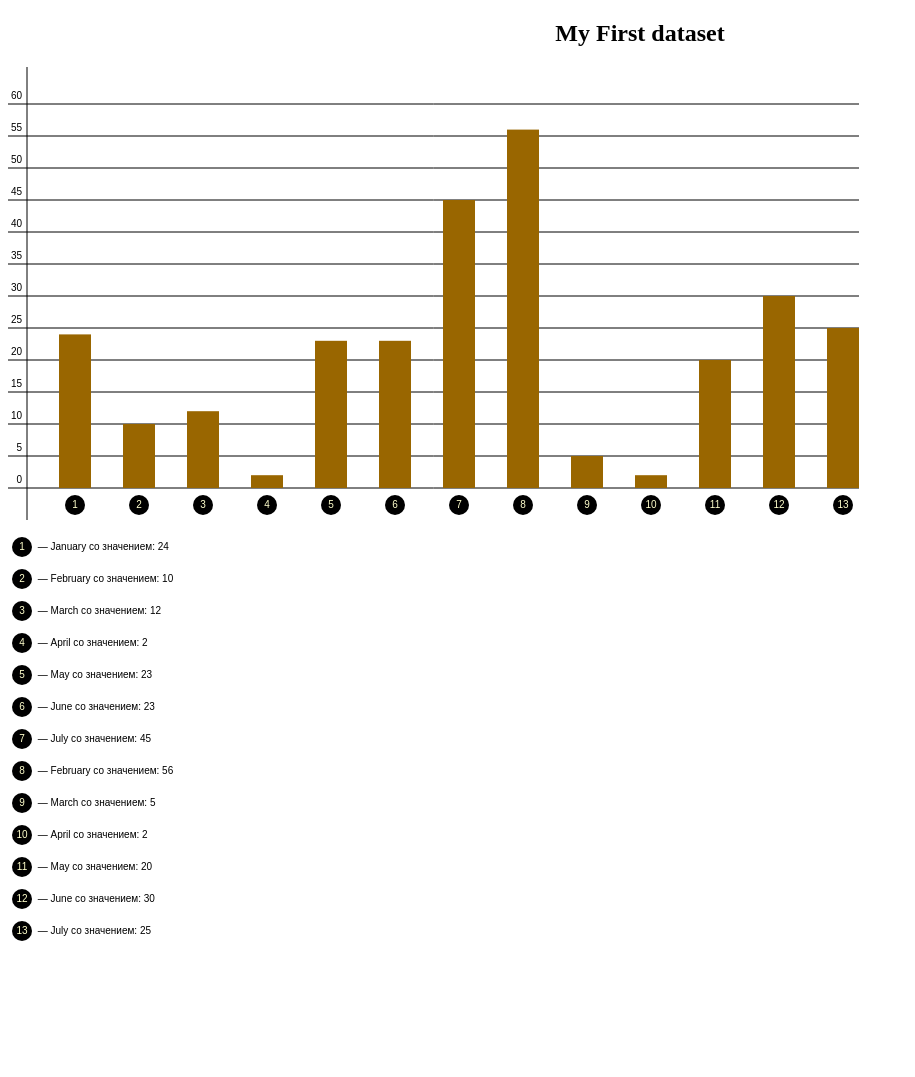
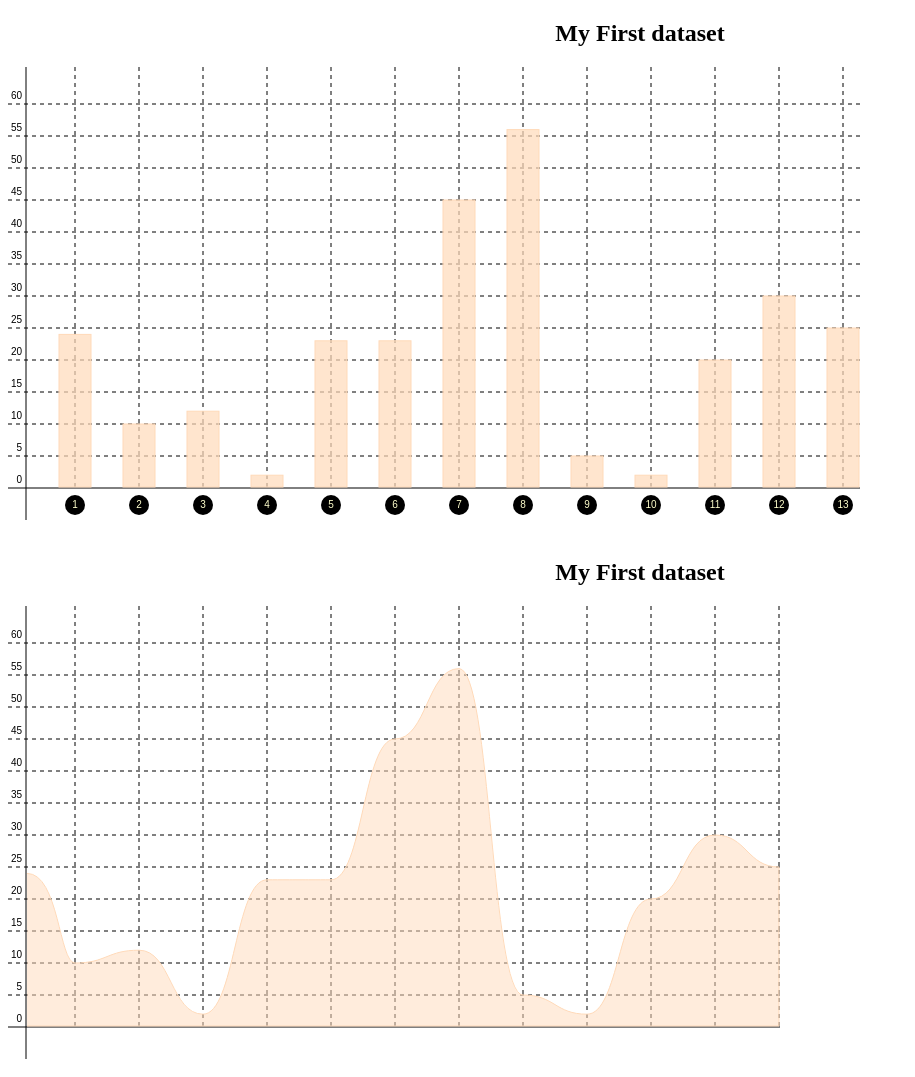
Before and after one commit to BuboScandiacus28/canvas, a plain HTML site: page index.html in a window 1280 px wide. Shown: the whole page, without its empty margins (0-915 px from the left). Before the commit the page ends 995 px from the top, so only its background shows below. Drawn offline with Linux system fonts and the light colour scheme.

Commit message:
v 1.5 redesign

```diff
--- a/common.js
+++ b/common.js
@@ -6,6 +6,7 @@ class Chart {
         this.ctx = ctx;
 
         this.type = obj.type;
+
         this.data = obj.data;
         this.title = obj.data.datasets.label;
 
@@ -33,8 +34,6 @@ class Chart {
         } else if (this.type === 'diagramm') {
             this.setColumn();
         }
-
-        this.setLegend();
     }
 
     get type() {
@@ -96,14 +95,16 @@ class Chart {
     }
 
     setCanvasSize() {
-        this.canvas.height = (32 * (this.countSteps + 2)) + 20 + (32 * this.data.labels.length) + 32;
-        this.canvas.width = (this.data.labels.length * 2 * 32) + (String(this.limit).length * 7) + 5;
+        this.canvas.height = (32 * (this.countSteps + 2)) + 20;
+        this.canvas.width = (this.data.labels.length * 2 * 32) + (String(this.limit).length * 7) + 6;
+        if (this.type === 'graph') this.canvas.width += -80;
     }
 
     setGrid() {
         let limit = this.limit,
-            x = String(limit).length * 7,
-            y = 32;
+            x = (String(limit).length * 7),
+            y = 32,
+            count = this.data.labels.length;
 
         this.ctx.textAlign = "end";
 
@@ -111,35 +112,59 @@ class Chart {
 
             this.ctx.fillText(limit, x, y);
 
-            this.setLine(0, y + 5, this.canvas.width, y + 5, false);
-
             if (limit <= 0) break;
 
             y += 32;
             limit -= this.step;
         }
 
-        x += 5;
+        x = 0;
+        limit = this.limit;
+        y = 32;
+
+        while (true) {
+
+            if (limit <= 0) break;
+
+            this.setLine(x, y + 5, x + 4, y + 5, false);
+
+            if (x >= this.canvas.width) {
+                x = 0;
+                y += 32;
+                limit -= this.step;
+            } else {
+                x += 8;
+            }
+
+        }
+
+        this.setLine(0, y + 5, this.canvas.width, y + 5, false);
+
+        x = (String(limit).length * 7) + 11;
         y += 32;
 
         this.setLine(x, 0, x, y + 5, false);
-    }
 
-    setLegend() {
-        let x = String(this.limit).length * 7,
-            y = (32 * (this.countSteps + 2)) + 32,
-            data = this.data.datasets.data,
-            labels = this.data.labels;
+        y = 0;
+        x += 49;
 
-        for (let i = 0; i < labels.length; i++) {
+        while (true) {
 
-            this.setCircle(x, y, i + 1);
+            if (count <= 0) break;
 
-            this.ctx.textAlign = "start";
-            this.ctx.fillText(` — ${labels[i]} со значением: ${data[i]}`, x + 13, y + 3);
+            this.setLine(x, y, x, y + 4, false);
 
-            y += 32;
+            if (y >= (32 * (this.countSteps + 1))) {
+                x += 64;
+                y = 0;
+                count--;
+            } else {
+                y += 8;
+            }
+
         }
+
+
     }
 
     setColumn() {
@@ -148,17 +173,20 @@ class Chart {
             y = 0,
             data = this.data.datasets.data,
             columnHight = 0,
-            circleY = (32 * (this.countSteps + 2)) - 10;
+            circleY = (32 * (this.countSteps + 2)) - 10,
+            contentColor = this.data.datasets.contentColor;
 
         for (let i = 0; i < data.length; i++) {
 
-            this.ctx.fillStyle = this.data.datasets.contentColor;
+            this.ctx.strokeStyle = `rgba(${contentColor.r}, ${contentColor.g}, ${contentColor.b}, 1)`;
+            this.ctx.fillStyle = `rgba(${contentColor.r}, ${contentColor.g}, ${contentColor.b}, 0.7)`;
 
             y = ((this.countSteps - (data[i] * this.countSteps) / limit) * 32) + 32 + 5;
 
             columnHight = ((data[i] * this.countSteps) / limit) * 32;
 
-            this.ctx.fillRect(x, y, 32, columnHight);
+            this.ctx.fillRect(x, y, 32, columnHight - 1);
+            this.ctx.strokeRect(x, y, 32, columnHight - 1);
 
             this.setCircle(x + 16, circleY, i + 1);
 
@@ -172,27 +200,41 @@ class Chart {
             startY = (32 * (this.countSteps + 1)) + 5,
             endX = startX + 48,
             endY = 0,
-            data = this.data.datasets.data;
+            data = this.data.datasets.data,
+            labelColor = this.data.datasets.labelColor,
+            contentColor = this.data.datasets.contentColor;
+
+        this.ctx.beginPath();
+        this.ctx.strokeStyle = `rgba(${contentColor.r}, ${contentColor.g}, ${contentColor.b}, 1)`;
+        this.ctx.fillStyle = `rgba(${contentColor.r}, ${contentColor.g}, ${contentColor.b}, 0.5)`;
 
         for (let i = 0; i < data.length; i++) {
 
             endY = ((this.countSteps - (data[i] * this.countSteps) / limit) * 32) + 32 + 5;
 
-
-            this.setLine(startX, startY, endX, endY);
-
-            if (i > 0) {
-                this.setCircle(startX, startY, i);
-            }
-            if (i === data.length - 1) {
-                this.setCircle(endX, endY, i + 1);
+            if (i === 0) {
+                startY = endY;
+                this.ctx.moveTo(startX, endY);
             }
 
-            startX = endX;
-            startY = endY;
+            if (i !== 0) {
+                this.ctx.bezierCurveTo(startX + 32, startY, startX + 32, endY, endX, endY);
 
-            endX += 64;
+                startX = endX;
+                startY = endY;
+
+                endX += 64;
+            }
+
         }
+
+        this.ctx.lineTo(startX, (32 * (this.countSteps + 1)) + 4);
+
+        this.ctx.lineTo((String(limit).length * 7 + 5), (32 * (this.countSteps + 1)) + 4);
+
+        this.ctx.stroke();
+
+        this.ctx.fill();
 
     }
 
@@ -264,10 +306,10 @@ class Chart {
 
 }
 
-let canvas = document.getElementById('myChart');
-let ctx = canvas.getContext('2d')
+let canvas1 = document.getElementById('myChart1');
+let ctx1 = canvas1.getContext('2d')
 
-let chart = new Chart(canvas, ctx, {
+let chart1 = new Chart(canvas1, ctx1, {
     type: 'diagramm',
 
     data: {
@@ -275,10 +317,37 @@ let chart = new Chart(canvas, ctx, {
         datasets: {
             label: 'My First dataset',
             labelColor: '#FFFFCC',
-            contentColor: '#996600',
+            contentColor: {
+                r: '255',
+                g: '218',
+                b: '185'
+            },
             data: [24, 10, 12, 2, 23, 23, 45, 56, 5, 2, 20, 30, 25]
         }
     },
 });
 
-chart.getAll();
+chart1.getAll();
+
+let canvas2 = document.getElementById('myChart2');
+let ctx2 = canvas2.getContext('2d')
+
+let chart2 = new Chart(canvas2, ctx2, {
+    type: 'graph',
+
+    data: {
+        labels: ['January', 'February', 'March', 'April', 'May', 'June', 'July', 'February', 'March', 'April', 'May', 'June', 'July'],
+        datasets: {
+            label: 'My First dataset',
+            labelColor: '#FFFFCC',
+            contentColor: {
+                r: '255',
+                g: '218',
+                b: '185'
+            },
+            data: [24, 10, 12, 2, 23, 23, 45, 56, 5, 2, 20, 30, 25]
+        }
+    },
+});
+
+chart2.getAll();
--- a/index.html
+++ b/index.html
@@ -7,7 +7,8 @@
 </head>
 
 <body>
-    <canvas id='myChart'></canvas>
+    <canvas id='myChart1'></canvas>
+    <canvas id='myChart2'></canvas>
     <script src="./common.js"></script>
 </body>
 
```
